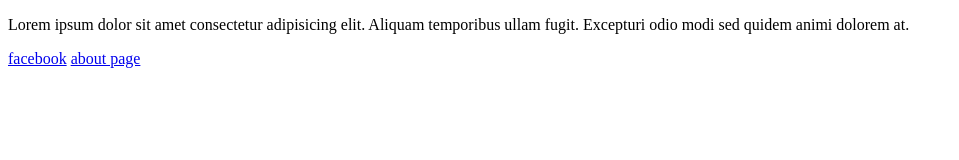
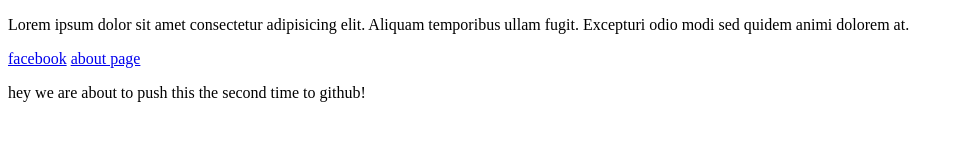
Before and after one commit to noye-hub/learningxx, a plain HTML site: page index.html in a window 1280 px wide. Shown: the whole page, without its empty margins (0-959 px from the left). Drawn offline with Linux system fonts and the light colour scheme.

Commit message:
adding p tag

```diff
--- a/index.html
+++ b/index.html
@@ -10,5 +10,6 @@
     <p>Lorem ipsum dolor sit amet consectetur adipisicing elit. Aliquam temporibus ullam fugit. Excepturi odio modi sed quidem animi dolorem at.</p>
     <a href="https://www.facebook.com">facebook</a>
     <a href="./about.html">about page</a>
+    <p>hey we are about to push this the second time to github!</p>
 </body>
 </html>
```
